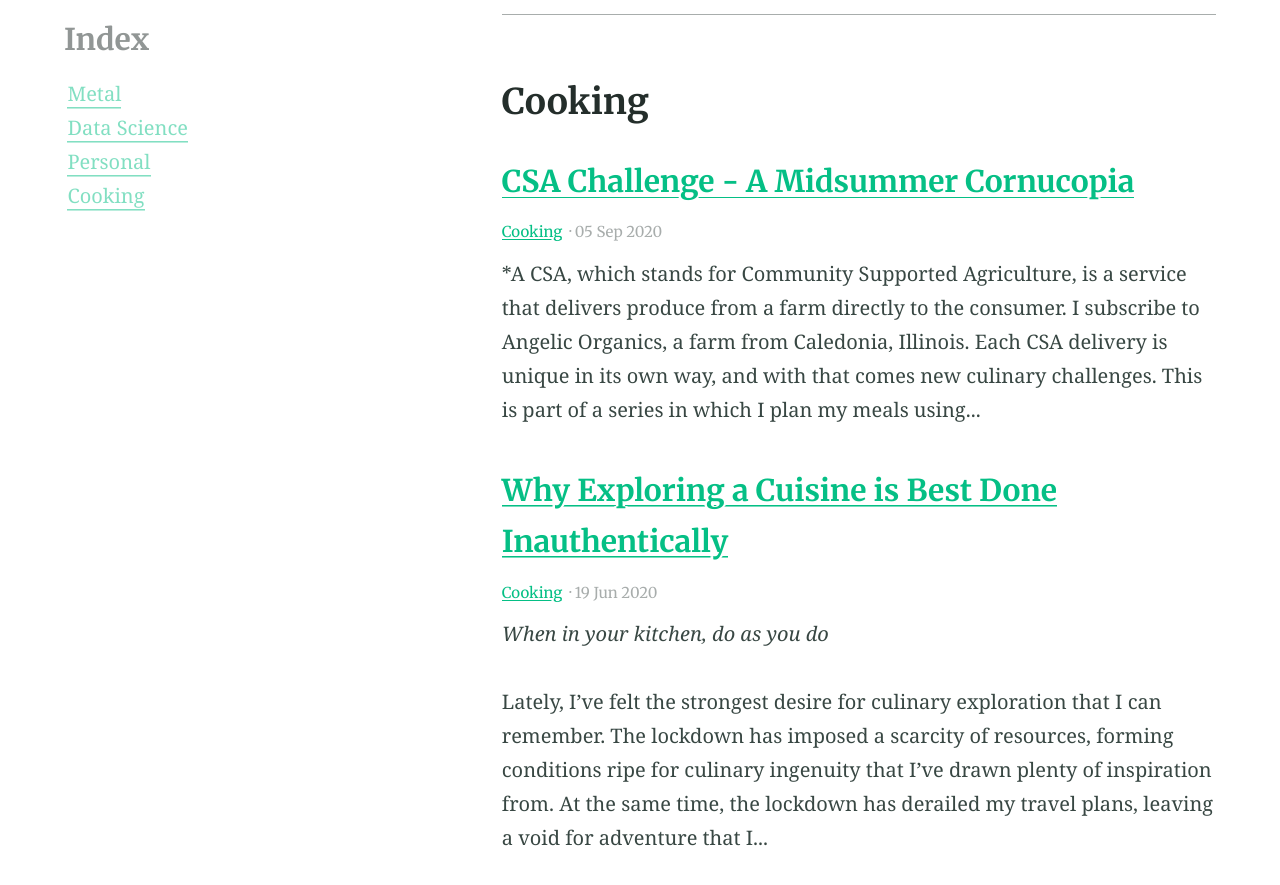
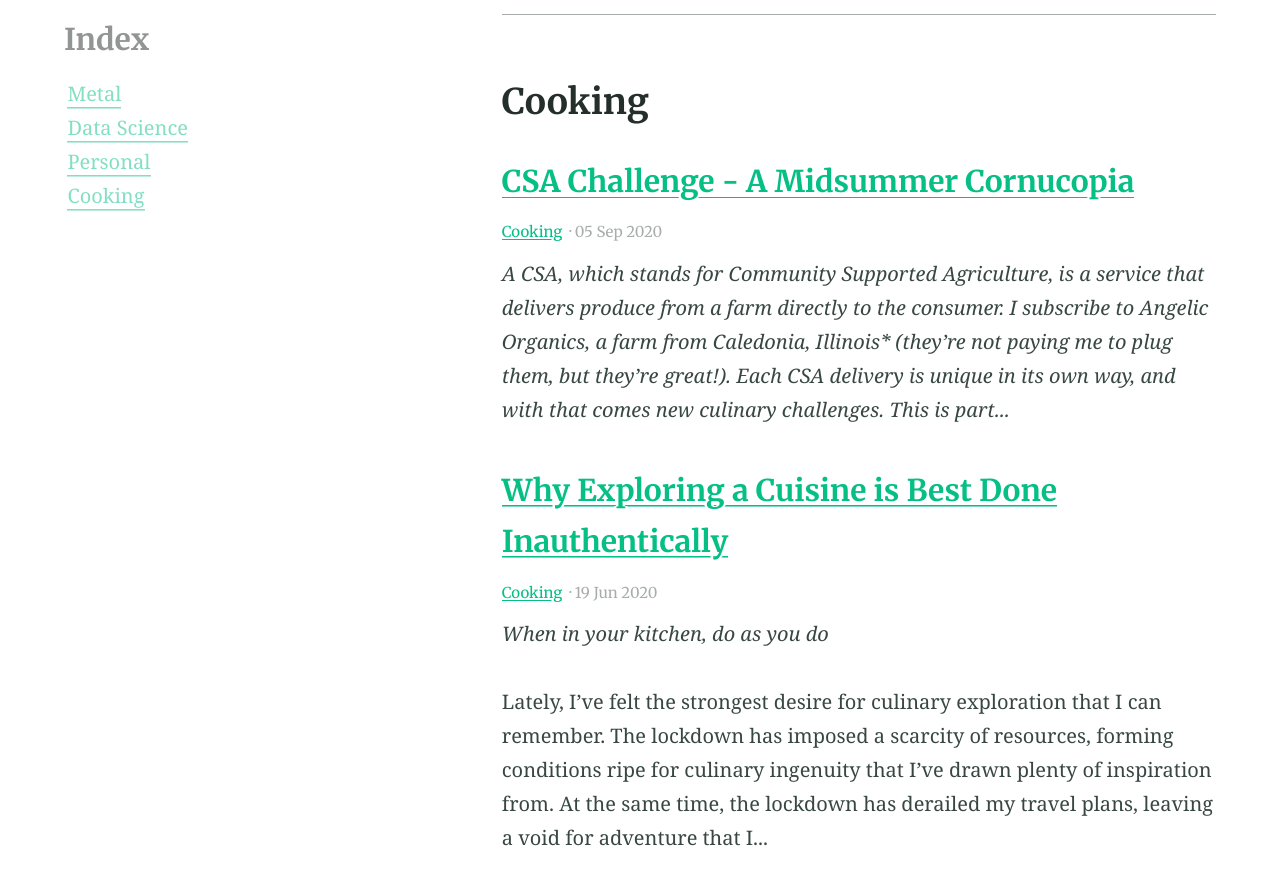
Before and after one commit to victoreram/victoreram.github.io, a Jekyll site: the page built from categories.md, in a window 1280 px wide and 900 px high, scrolled down 2121 px. Shown: the top 885 px of the window. Built offline with Jekyll 4.4.1, drawn with Linux system fonts in a browser that asks for light colours.

Commit message:
Update 2020-09-05-CSA-Challenge-Midsummer.MD

```diff
--- a/_posts/2020-09-05-CSA-Challenge-Midsummer.MD
+++ b/_posts/2020-09-05-CSA-Challenge-Midsummer.MD
@@ -5,7 +5,7 @@ categories:
 - Cooking
 ---
 
-*A CSA, which stands for Community Supported Agriculture, is a service that delivers produce from a farm directly to the consumer. I subscribe to Angelic Organics, a farm from Caledonia, Illinois. Each CSA delivery is unique in its own way, and with that comes new culinary challenges. This is part of a series in which I plan my meals using the ingredients provided by my CSA subscription. *
+*A CSA, which stands for Community Supported Agriculture, is a service that delivers produce from a farm directly to the consumer. I subscribe to Angelic Organics, a farm from Caledonia, Illinois\* (they're not paying me to plug them, but they're great!). Each CSA delivery is unique in its own way, and with that comes new culinary challenges. This is part of a series in which I plan my meals using the ingredients provided by my CSA subscription.*
 
 Even as a seasoned home cook, coming up with new dishes intimidates me. I'm not the only one: Grocery stores, with their aisles populated with seemingly infinite options for ingredients, have empowered us with the tools to make just about any dish from around the world. Paradoxically, the wealth of options leads to decision fatigue. Often it discourages me from cooking in the first place. To stave off decision fatigue, I decided to substitute grocery store visits with a CSA subscription. This decision has injected unexpected joy and spontaneity into my life
 
```
